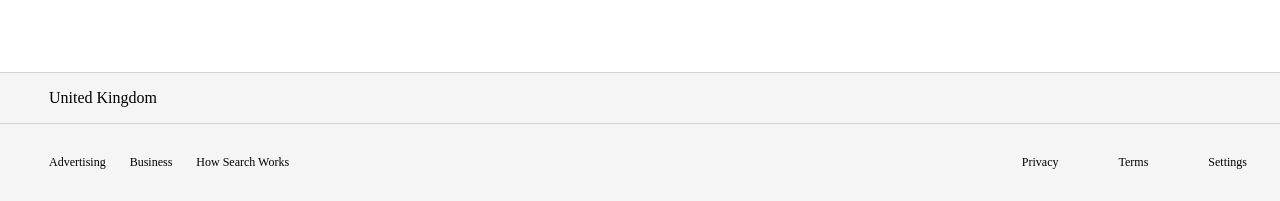
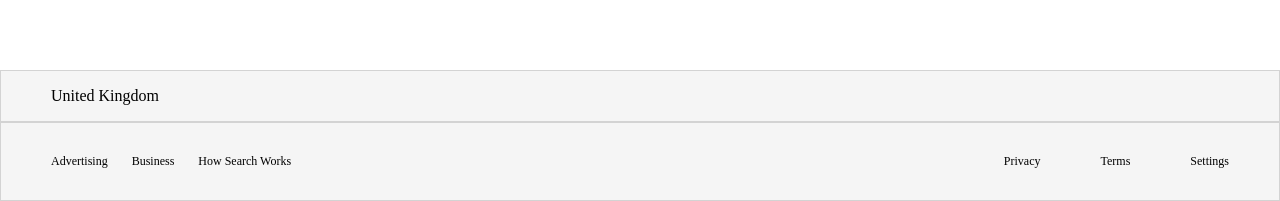
Before and after one commit to JoeBlakey/google-homepage, a plain HTML site: page index.html in a window 1280 px wide. Shown: the part 599-800 px from the top of the page. Drawn offline with Linux system fonts and the light colour scheme.

Commit message:
Changes to footer

```diff
--- a/style.css
+++ b/style.css
@@ -50,7 +50,6 @@ a{
 .country,
 .footer{
     background-color: #f5f5f5;
-    margin: -1px -10px;
     border: 1px solid lightgray;
     }
 .uk{
@@ -59,5 +58,6 @@ a{
 footer{
     position: fixed;
     bottom: 0;
+    left: 0;
     width: 100%;
 }
```
